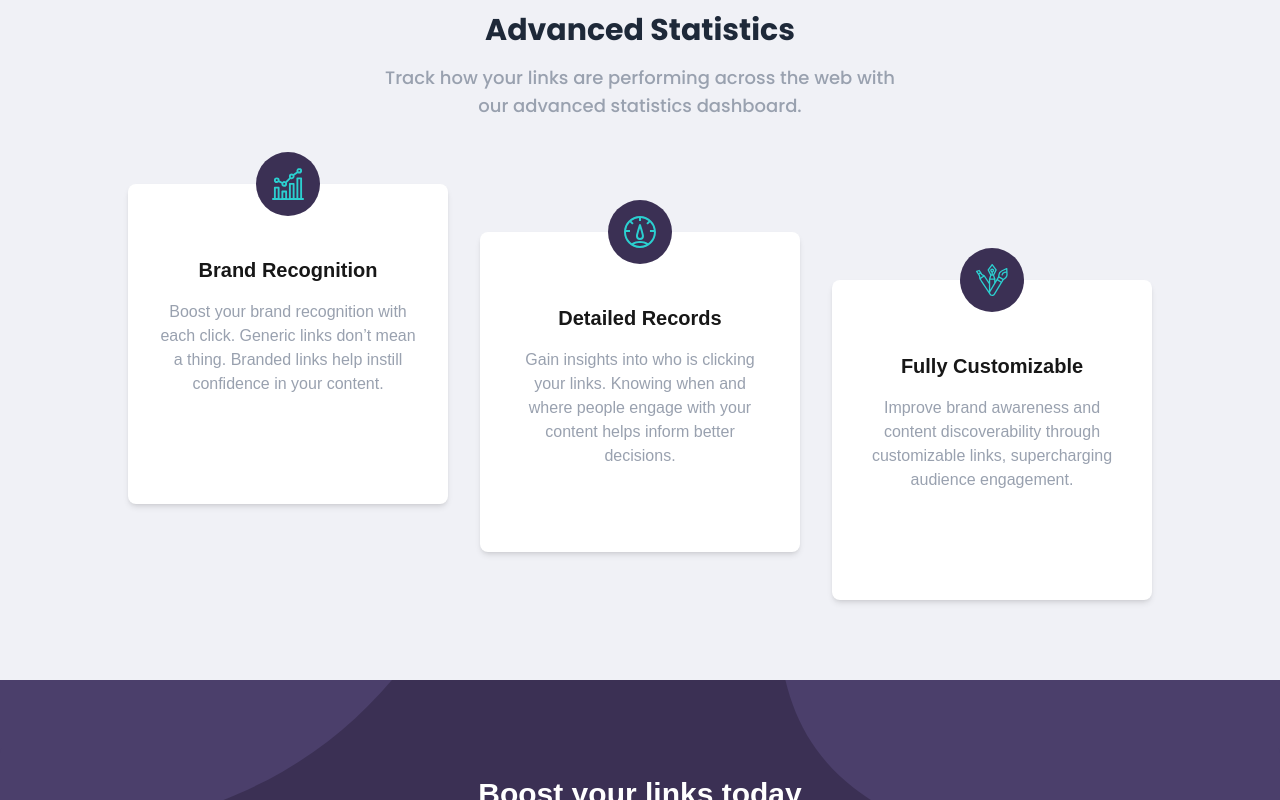
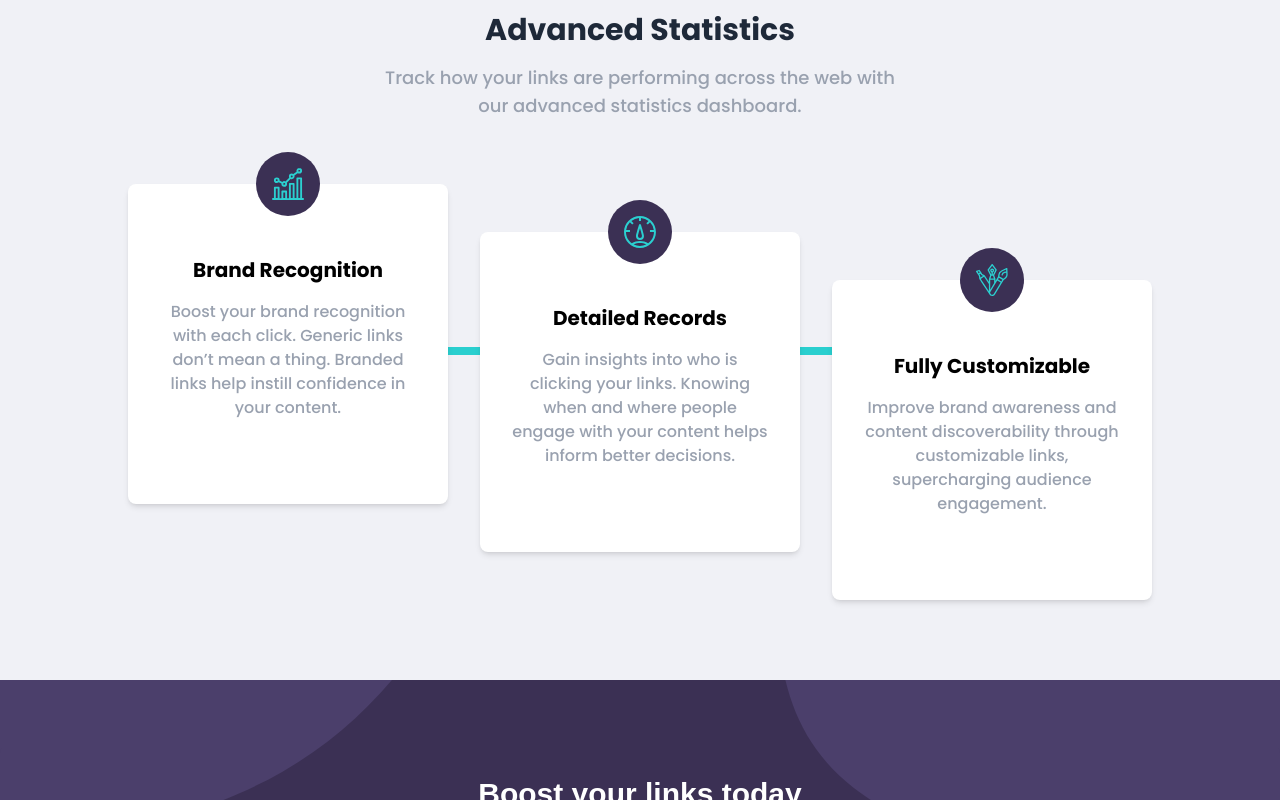
Before and after one commit to mrgreyh01/url_shortening_app, a Next.js app: page / in a window 1280 px wide. Shown: the part 733-1533 px from the top of the page. Built offline with nearby package versions, Linux system fonts and the light colour scheme.

Commit message:
added all the cards requirements like connecting lines and the font

```diff
--- a/src/app/page.tsx
+++ b/src/app/page.tsx
@@ -119,39 +119,47 @@ export default function Home() {
           <p className="text-gray-400 text-lg mb-16" style={{ fontFamily: "var(--font-poppins)" }}>
             Track how your links are performing across the web with <br /> our advanced statistics dashboard.
           </p>
-          <div className="flex justify-center gap-8">
+          <div className="relative flex justify-center gap-8">
+            {/* Connection line between cards */}
+            <div
+              className="absolute top-2/5 h-2 bg-[#2acfcf] z-0 transform -translate-y-1/2"
+              style={{
+                left:  "calc(50% - 200px)",    // 200px = half your card’s width (300px/2) + half the gap (32px/2)
+                right: "calc(50% - 200px)",
+              }}
+            />
             {/* Card 1 */}
-            <div className="bg-white rounded-lg shadow-md p-8 max-w-xs h-[320px] flex flex-col justify-between relative">
+            <div className="bg-white rounded-lg shadow-md p-8 max-w-xs h-[320px] flex flex-col justify-between relative z-10">
               <div>
-                <div className="bg-[#3b3054] w-16 h-16 flex items-center justify-center rounded-full absolute -top-8 left-1/2 -translate-x-1/2">
+                <div className="bg-[#3b3054] w-16 h-16 flex items-center justify-center rounded-full absolute -top-8 left-1/2 -translate-x-1/2 z-10">
                   <Image src="/icon-brand-recognition.svg" alt="Brand Recognition" width={32} height={32} className="w-8 h-8" />
                 </div>
-                <h3 className="text-xl font-bold mt-10 mb-4">Brand Recognition</h3>
-                <p className="text-gray-400 text-base">
+                <h3 className="text-xl font-bold text-black mt-10 mb-4" style={{ fontFamily: "var(--font-poppins)" }}>Brand Recognition</h3>
+                <p className="text-gray-400 text-base" style={{ fontFamily: "var(--font-poppins)" }}>
                   Boost your brand recognition with each click. Generic links don’t mean a thing. Branded links help instill confidence in your content.
                 </p>
               </div>
             </div>
             {/* Card 2 */}
-            <div className="bg-white rounded-lg shadow-md p-8 max-w-xs h-[320px] flex flex-col justify-between relative mt-12">
+            <div className="bg-white rounded-lg shadow-md p-8 max-w-xs h-[320px] flex flex-col justify-between relative mt-12 z-10">
               <div>
-                <div className="bg-[#3b3054] w-16 h-16 flex items-center justify-center rounded-full absolute -top-8 left-1/2 -translate-x-1/2">
+                <div className="bg-[#3b3054] w-16 h-16 flex items-center justify-center rounded-full absolute -top-8 left-1/2 -translate-x-1/2 z-10">
                   <Image src="/icon-detailed-records.svg" alt="Detailed Records" width={32} height={32} className="w-8 h-8" />
                 </div>
-                <h3 className="text-xl font-bold mt-10 mb-4">Detailed Records</h3>
-                <p className="text-gray-400 text-base">
+                <h3 className="text-xl font-bold mt-10 mb-4 text-black" style={{ fontFamily: "var(--font-poppins)" }}>Detailed Records</h3>
+                <p className="text-gray-400 text-base" style={{ fontFamily: "var(--font-poppins)" }}>
                   Gain insights into who is clicking your links. Knowing when and where people engage with your content helps inform better decisions.
                 </p>
               </div>
             </div>
             {/* Card 3 */}
-            <div className="bg-white rounded-lg shadow-md p-8 max-w-xs h-[320px] flex flex-col justify-between relative mt-24">
+            <div className="bg-white rounded-lg shadow-md p-8 max-w-xs h-[320px] flex flex-col justify-between relative mt-24 z-10">
               <div>
-                <div className="bg-[#3b3054] w-16 h-16 flex items-center justify-center rounded-full absolute -top-8 left-1/2 -translate-x-1/2">
+                <div className="bg-[#3b3054] w-16 h-16 flex items-center justify-center rounded-full absolute -top-8 left-1/2 -translate-x-1/2 z-10">
                   <Image src="/icon-fully-customizable.svg" alt="Fully Customizable" width={32} height={32} className="w-8 h-8" />
                 </div>
-                <h3 className="text-xl font-bold mt-10 mb-4">Fully Customizable</h3>
-                <p className="text-gray-400 text-base">
+                <h3 className="text-xl font-bold mt-10 mb-4 text-black" style={{ fontFamily: "var(--font-poppins)" }}>Fully Customizable</h3>
+                <p className="text-gray-400 text-base" style={{ fontFamily: "var(--font-poppins)" }}>
                   Improve brand awareness and content discoverability through customizable links, supercharging audience engagement.
                 </p>
               </div>
```
